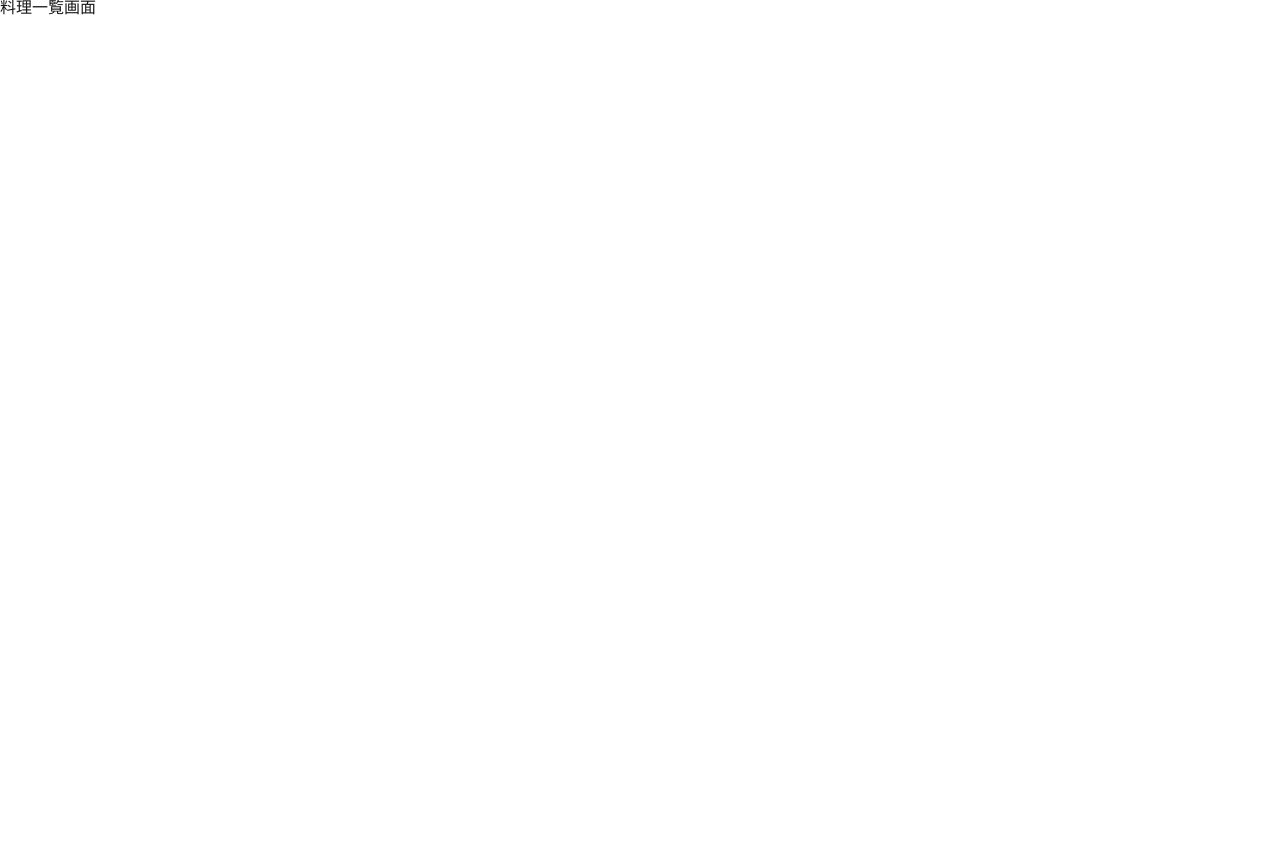
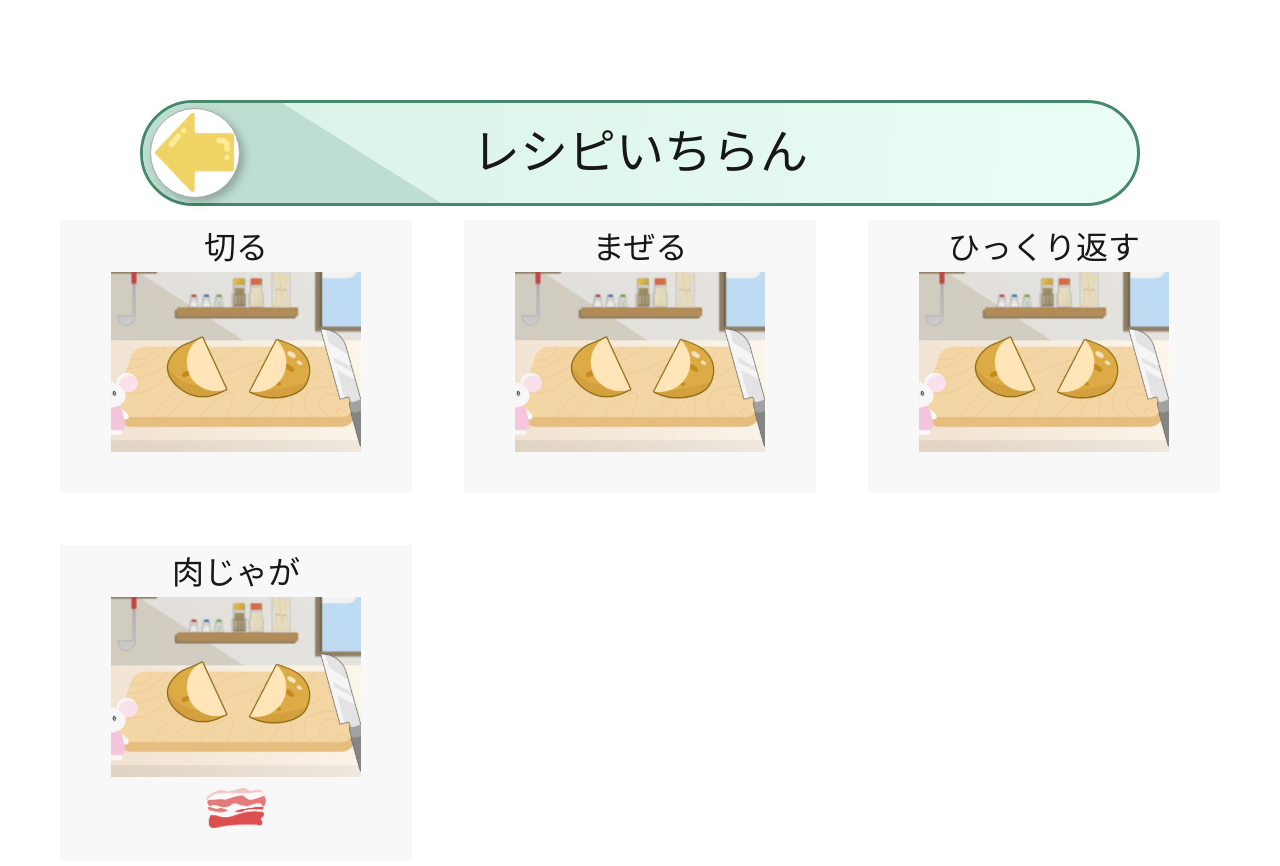
Before and after one commit to kanayakaisei/cooking_game, a Next.js app: page /cookingList in a window 1280 px wide. Shown: the top 866 px of the page. Before the commit the page ends 800 px from the top, so only its background shows below. Built offline with nearby package versions, Linux system fonts and the light colour scheme.

Commit message:
add_レイアウト完了

```diff
--- /dev/null
+++ b/app/cookingList/page.module.css
@@ -0,0 +1,21 @@
+.cardWrap{
+    display: grid;
+    grid-template-columns: repeat(3, 1fr);
+    gap: 12px;
+    max-width: 1200px;
+    margin: 0 auto;
+}
+
+.card{
+    display: flex;
+    flex-direction: column;
+    align-items: center;
+    gap: 8px;
+    padding: 12px 35px 30px;
+    background: #F8F8F8;
+    margin: 20px;
+
+    h3{
+        font-size: 32px;
+    }
+}
--- a/app/cookingList/page.tsx
+++ b/app/cookingList/page.tsx
@@ -1,7 +1,38 @@
+import styles from "./page.module.css";
+import Image from "next/image";
+import Heading from "@/components/Heading/Heading";
+import List from "@/lib/cookingList";
+
 const Select = () => {
     return (
         <div>
-            <h1>料理一覧画面</h1>
+            <Heading text="レシピいちらん" />
+            <div className={styles.cardWrap}>
+                {List.map((list) => (
+                    <article key={list.id} className={styles.card}>
+                        <h3>{list.title}</h3>
+                        <div className={styles.imageWrap}>
+                            <Image
+                                src={list.image}
+                                alt={list.title}
+                                width={250}
+                                height={180}
+                            />
+                        </div>
+                        <div className={styles.ingredients}>
+                            {list.ingredients.map((item) => (
+                                <Image
+                                    key={item}
+                                    src={item}
+                                    alt="ingredient"
+                                    width={60}
+                                    height={40}
+                                />
+                            ))}
+                        </div>
+                    </article>
+                ))}
+            </div>
         </div>
     )
 }
```
